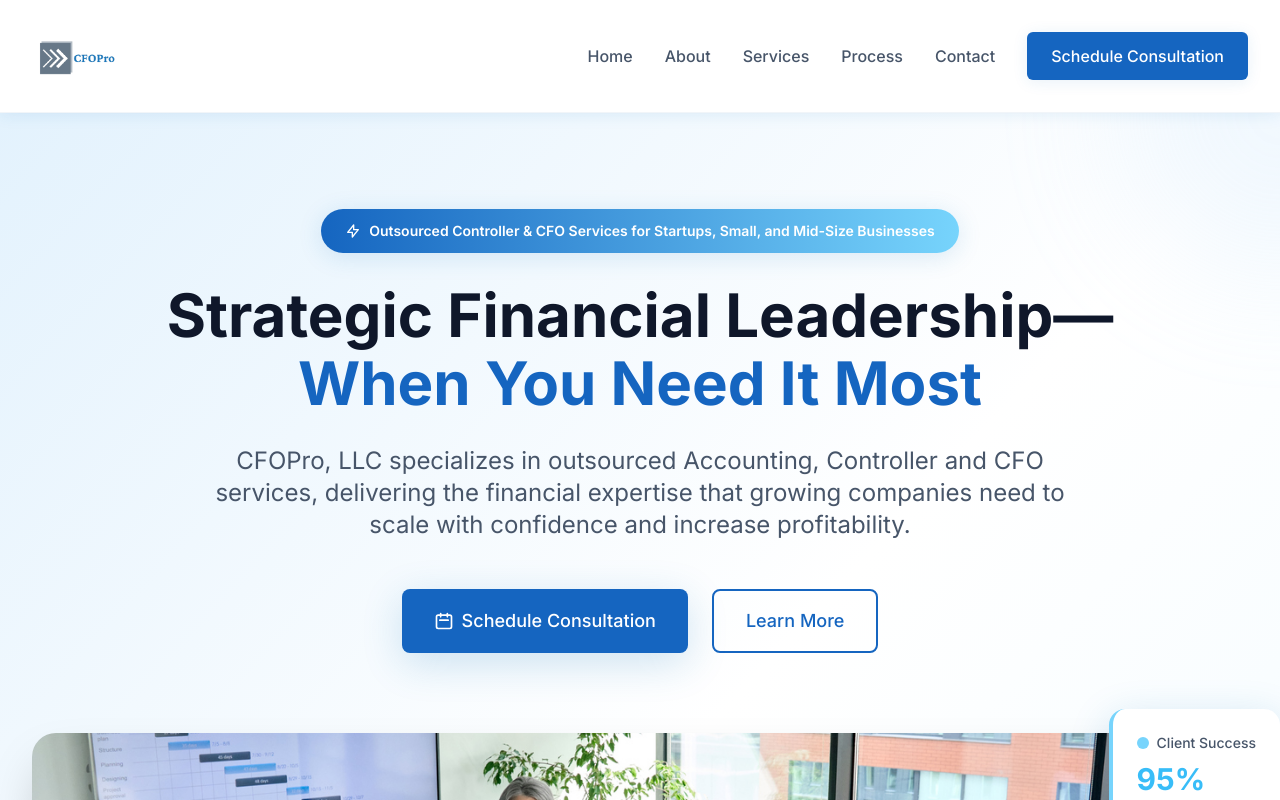
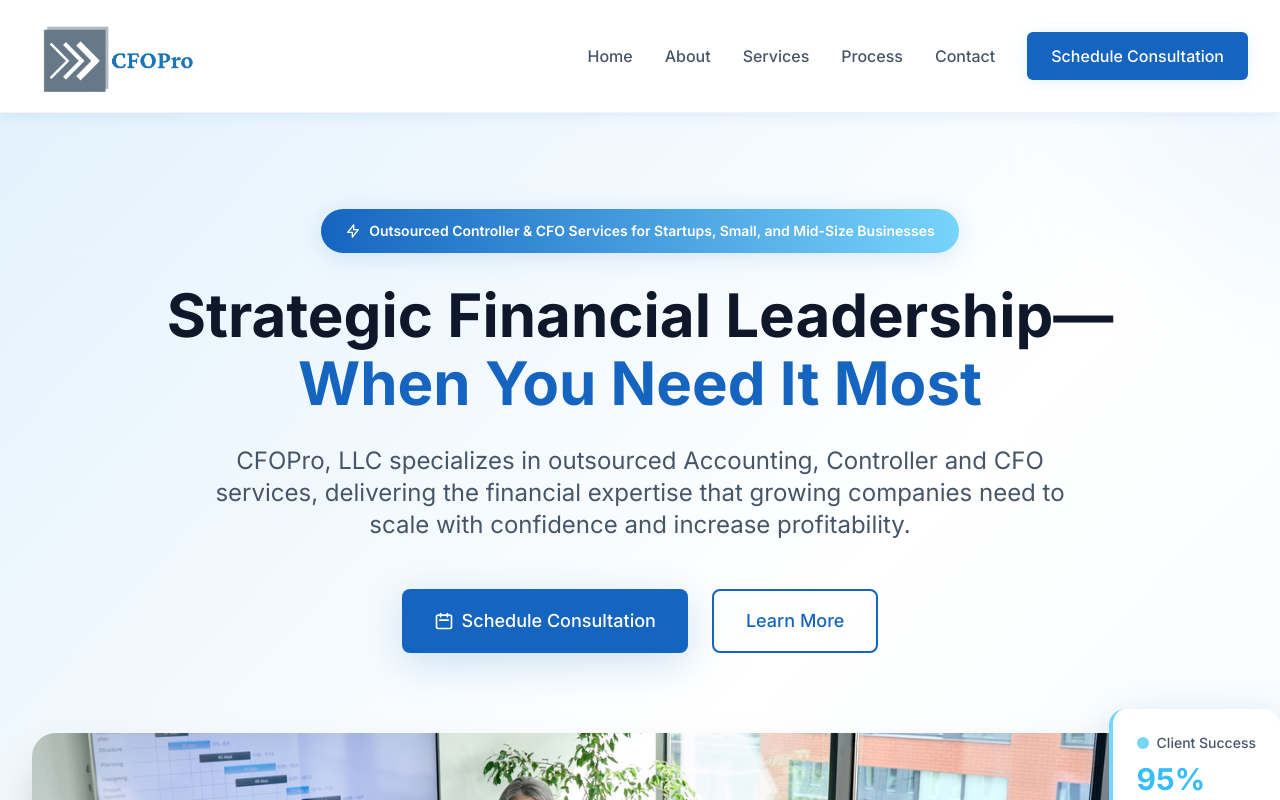
Before and after one commit to CFOPro/portfoliocfopro, a React (Vite) app: page / in a window 1280 px wide. Shown: the top 800 px of the page. Built offline with nearby package versions, Linux system fonts and the light colour scheme.

Commit message:
feat: logo Outlook más grande y sin fondo en header compacto

```diff
--- a/src/components/layout/Header.tsx
+++ b/src/components/layout/Header.tsx
@@ -26,7 +26,7 @@ export const Header: React.FC = () => {
           <div className="flex items-center">
             <div className="flex items-center space-x-2 sm:space-x-3 bg-white p-1 rounded-lg">
               {/* Outlook Image como logo principal */}
-              <img src="/portfoliocfopro/Outlook-4fivdc51.png" alt="Outlook" className="w-16 h-16 sm:w-20 sm:h-20 object-contain rounded-lg bg-white" />
+              <img src="/portfoliocfopro/Outlook-4fivdc51.png" alt="Outlook" className="w-40 h-40 object-contain rounded-lg -my-10" />
               {/* Company Name */}
             </div>
           </div>
```
